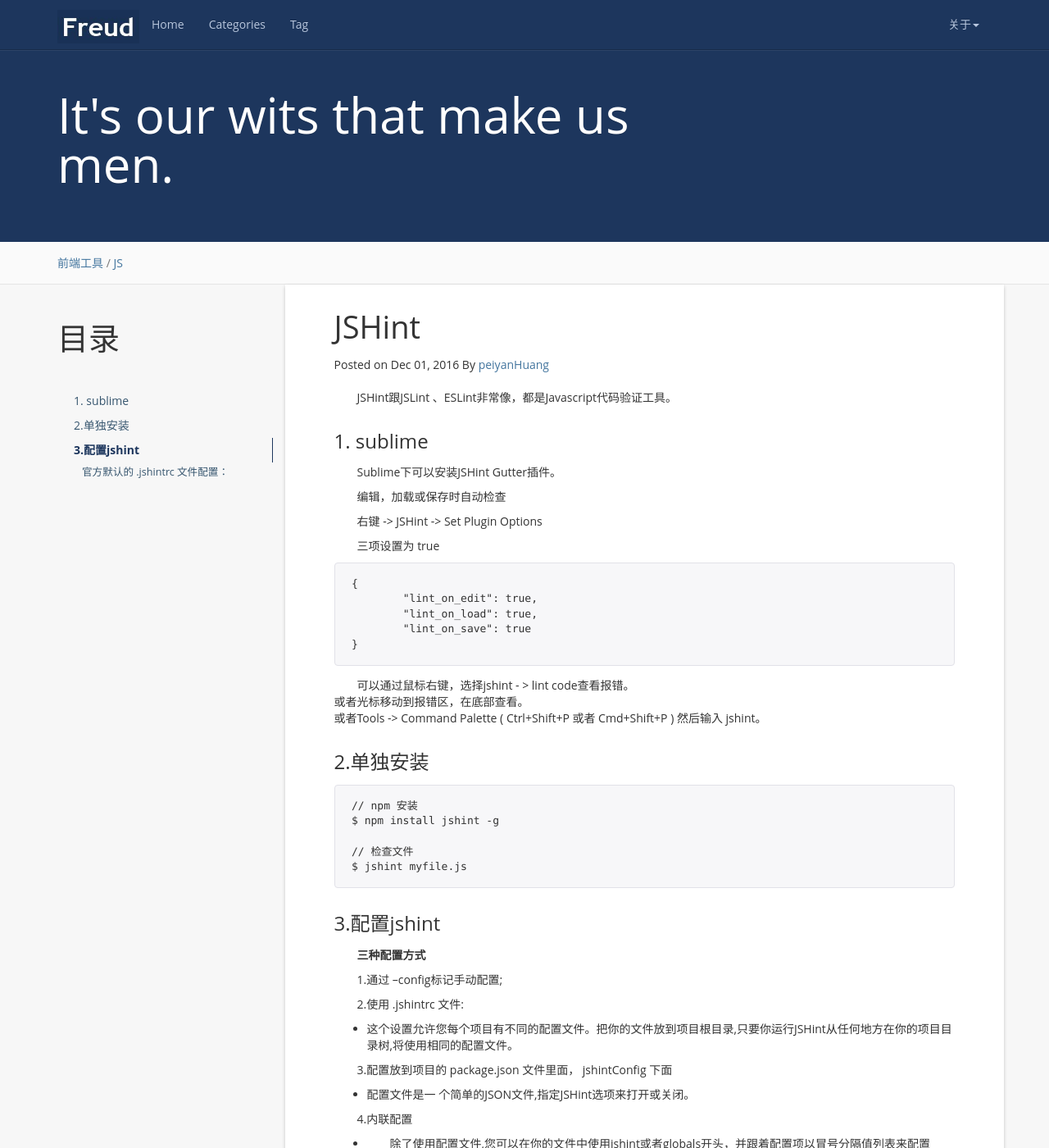
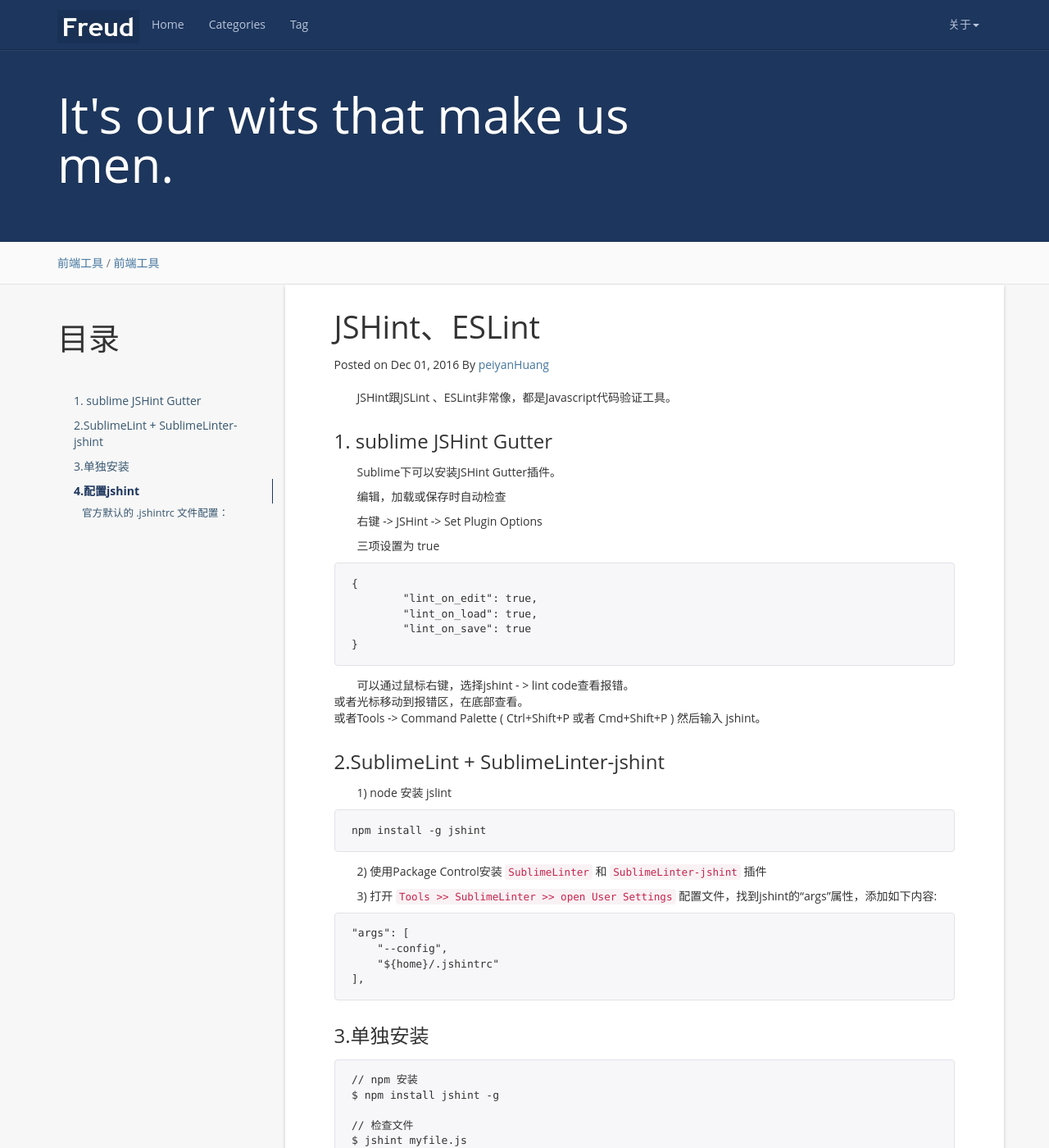
Before and after one commit to peiyanhuang/MyBlog, a Jekyll site: the page built from _posts/2016-12-01-JSHint.md, in a window 1280 px wide and 1400 px high. Shown: the whole window at 82% size. Built offline with Jekyll 4.4.1, drawn with Linux system fonts in a browser that asks for light colours.

Commit message:
sublimeLint - jslint

````diff
--- a/_posts/2016-12-01-JSHint.md
+++ b/_posts/2016-12-01-JSHint.md
@@ -1,9 +1,9 @@
 ---
 layout: post
-title:  JSHint
+title:  JSHint、ESLint
 date:   2016-12-01 20:58:00 +0800
 categories: 前端工具
-tag: JS
+tag: 前端工具
 ---
 
 * content
@@ -11,7 +11,7 @@
 
 JSHint跟JSLint 、ESLint非常像，都是Javascript代码验证工具。
 
-### 1. sublime
+### 1. sublime JSHint Gutter
 
 Sublime下可以安装JSHint Gutter插件。
 
@@ -31,7 +31,26 @@
 或者光标移动到报错区，在底部查看。
 或者Tools -> Command Palette ( Ctrl+Shift+P 或者 Cmd+Shift+P ) 然后输入 jshint。
 
-### 2.单独安装
+### 2.SublimeLint + SublimeLinter-jshint
+
+1) node 安装 jslint
+
+```
+npm install -g jshint
+```
+
+2) 使用Package Control安装 `SublimeLinter` 和 `SublimeLinter-jshint` 插件
+
+3) 打开 `Tools   >> SublimeLinter >> open User Settings` 配置文件，找到jshint的“args”属性，添加如下内容:
+
+```
+"args": [
+    "--config",
+    "${home}/.jshintrc"
+],
+```
+
+### 3.单独安装
 
 	// npm 安装
     $ npm install jshint -g
@@ -39,7 +58,7 @@
     // 检查文件
 	$ jshint myfile.js
 
-### 3.配置jshint
+### 4.配置jshint
 
 **三种配置方式**
 
````
Also changed, not shown: 1 other file.
